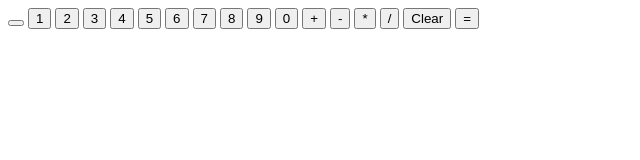
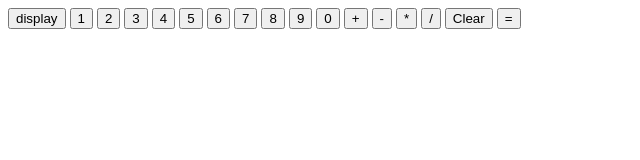
Before and after one commit to drG0n20/the-odin-project-calculator, a plain HTML site: page index.html in a window 1280 px wide. Shown: the whole page, without its empty margins (0-640 px from the left). Drawn offline with Linux system fonts and the light colour scheme.

Commit message:
Display clicked button

```diff
--- a/index.html
+++ b/index.html
@@ -9,17 +9,17 @@
   </head>
   <body>
     <div class="buttons">
-      <button class="result"></button>
-      <button class="data-1">1</button>
-      <button class="data-2">2</button>
-      <button class="data-3">3</button>
-      <button class="data-4">4</button>
-      <button class="data-5">5</button>
-      <button class="data-6">6</button>
-      <button class="data-7">7</button>
-      <button class="data-8">8</button>
-      <button class="data-9">9</button>
-      <button class="data-0">0</button>
+      <button id="display">display</button>
+      <button id="1">1</button>
+      <button id="2">2</button>
+      <button id="3">3</button>
+      <button id="4">4</button>
+      <button id="5">5</button>
+      <button id="6">6</button>
+      <button id="7">7</button>
+      <button id="8">8</button>
+      <button id="9">9</button>
+      <button id="0">0</button>
       <button class="operator-+">+</button>
       <button class="operator--">-</button>
       <button class="operator-*">*</button>
@@ -27,6 +27,7 @@
       <button class="clear">Clear</button>
       <button class="data-equal">=</button>
     </div>
-    <script type="text/javascript" src="script.js"></script>
+    <!-- <script>document.getElementById('display').innerHTML = "dupa"</script> -->
+    <script src="script.js"></script>
   </body>
 </html>
--- a/script.js
+++ b/script.js
@@ -1,3 +1,5 @@
+
+
 //1.add function
 function add(a, b) {
   a + b;
@@ -31,3 +33,13 @@ function operate(operator, a, b) {
     alert("Something went wrong! Bad operator")
   }
 }
+
+
+const displayView = document.getElementById('display')
+const choices = document.querySelectorAll('button')
+let userChoice
+
+choices.forEach(choice => choice.addEventListener('click', (e) =>{
+  userChoice = e.target.id
+  displayView.innerHTML = userChoice
+}))
```
